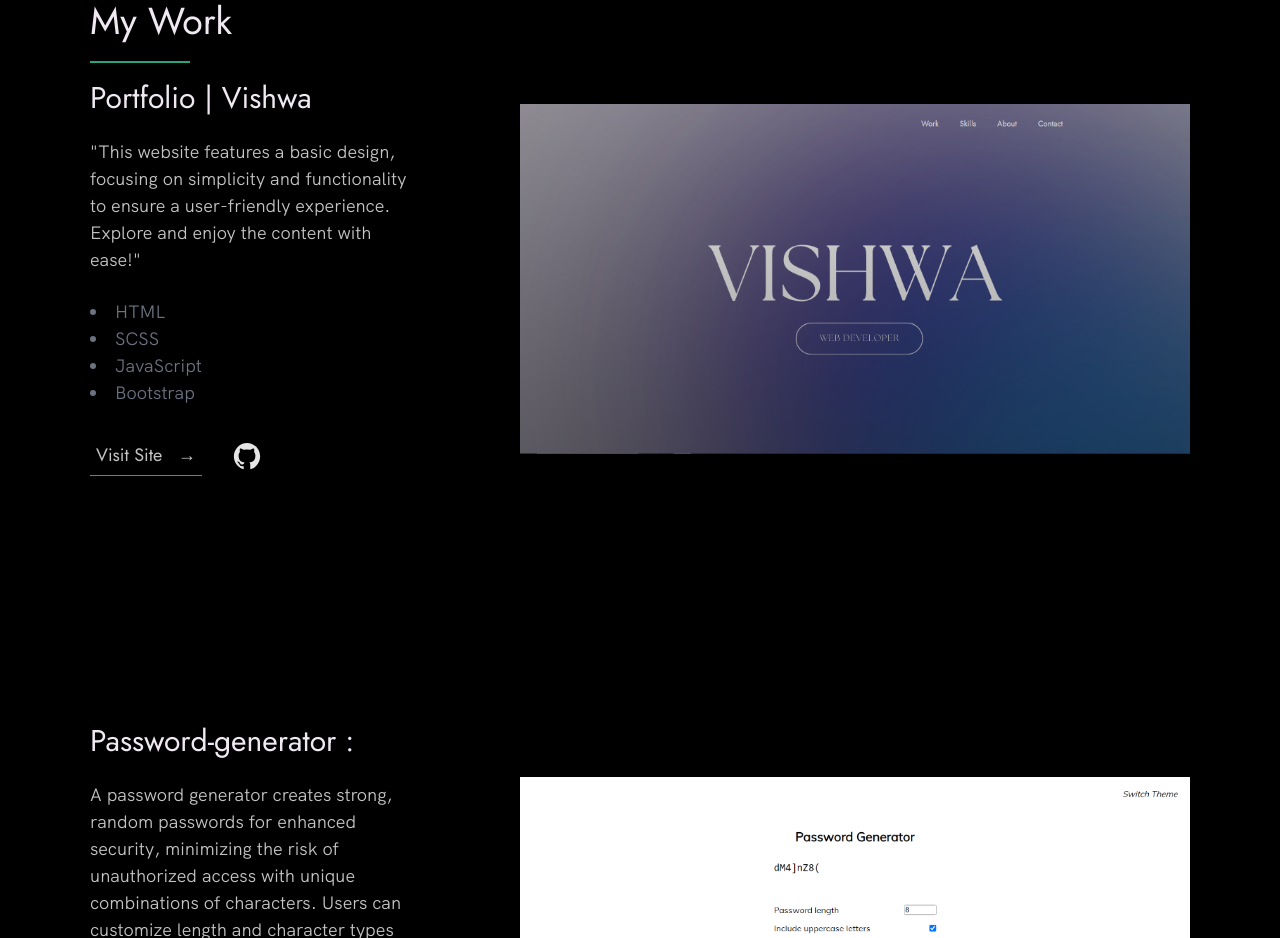
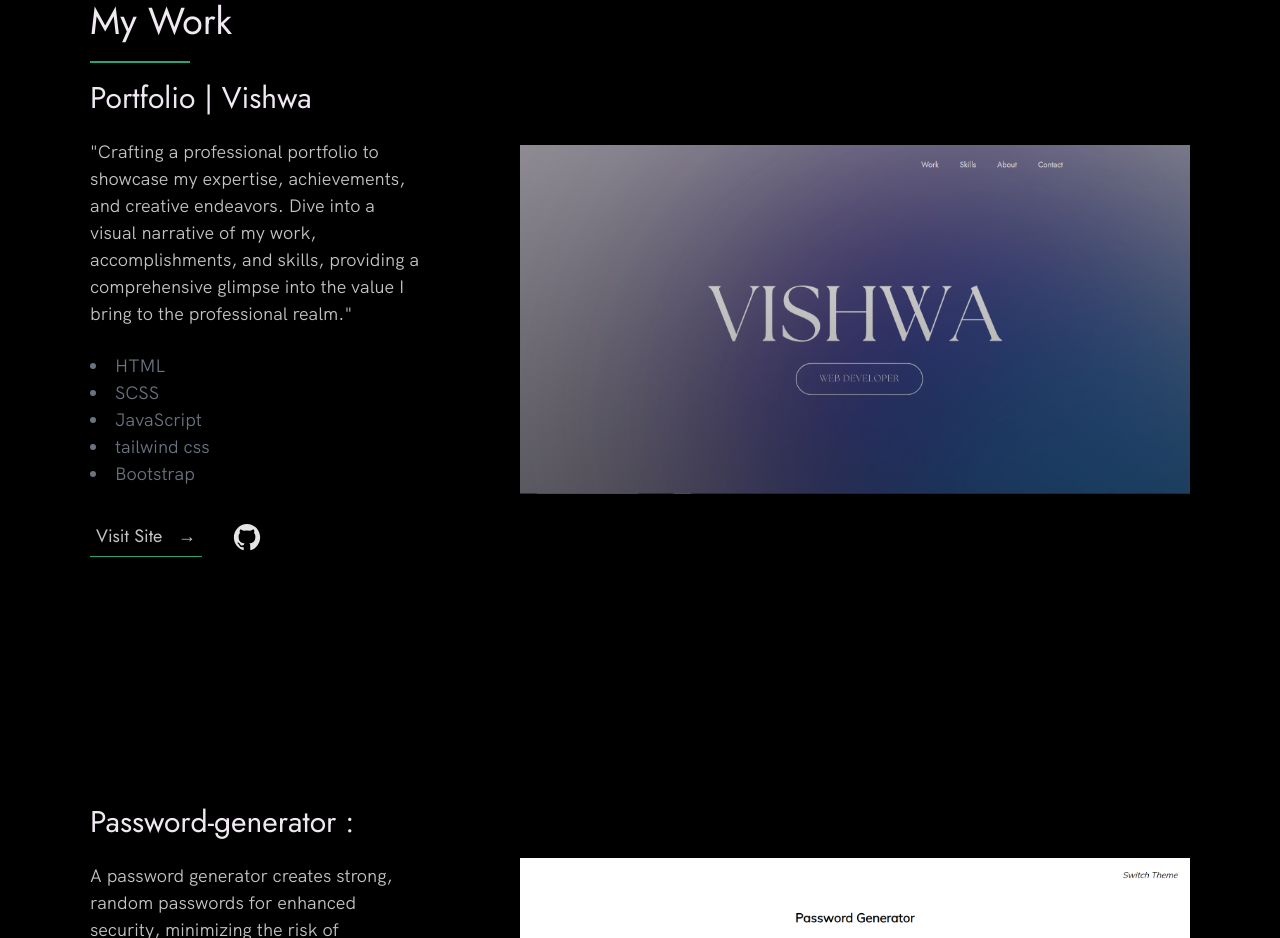
Before and after one commit to Vishwa2806/Tony_portfolio, a plain HTML site: page index.html in a window 1280 px wide. Shown: the part 2243-3181 px from the top of the page. Drawn offline with nearby package versions, Linux system fonts and the light colour scheme.

Commit message:
Update index.html

```diff
--- a/index.html
+++ b/index.html
@@ -109,13 +109,13 @@
               <h3 class=" mt-0 mb-10 text-white-900 text-5xl dark:text-white">
                Portfolio | Vishwa </h3>
               <p>
-
-"This website features a basic design, focusing on simplicity and functionality to ensure a user-friendly experience. Explore and enjoy the content with ease!"
+               "Crafting a professional portfolio to showcase my expertise, achievements, and creative endeavors. Dive into a visual narrative of my work, accomplishments, and skills, providing a comprehensive glimpse into the value I bring to the professional realm."
               </p>
               <ul class="work__list">
                 <li class="max-w-md space-y-1 text-gray-500 list-disc list-inside dark:text-gray-400 mt-10">HTML</li>
                 <li class="max-w-md space-y-1 text-gray-500 list-disc list-inside dark:text-gray-400 mt-5">SCSS</li>
                 <li class="max-w-md space-y-1 text-gray-500 list-disc list-inside dark:text-gray-400 mt-5">JavaScript</li>
+                <li class="max-w-md space-y-1 text-gray-500 list-disc list-inside dark:text-gray-400 mt-5">tailwind css</li>
                 <li class="max-w-md space-y-1 text-gray-500 list-disc list-inside dark:text-gray-400 mt-5">Bootstrap</li>
               </ul>
 
@@ -123,7 +123,7 @@
                 <a href="https://vishwa2806.github.io/dinein/" target="_blank" class="link__text">
                   Visit Site <span>&rarr;</span>
                 </a>
-                <a href="https://github.com/Vishwa2806/dinein" title="View Source Code" target="_blank">
+                <a href="https://github.com/Vishwa2806/Tony_portfolio" title="View Source Code" target="_blank">
                   <img src="./images/github.svg" class="work__code" alt="GitHub">
                 </a>
               </div>
```
